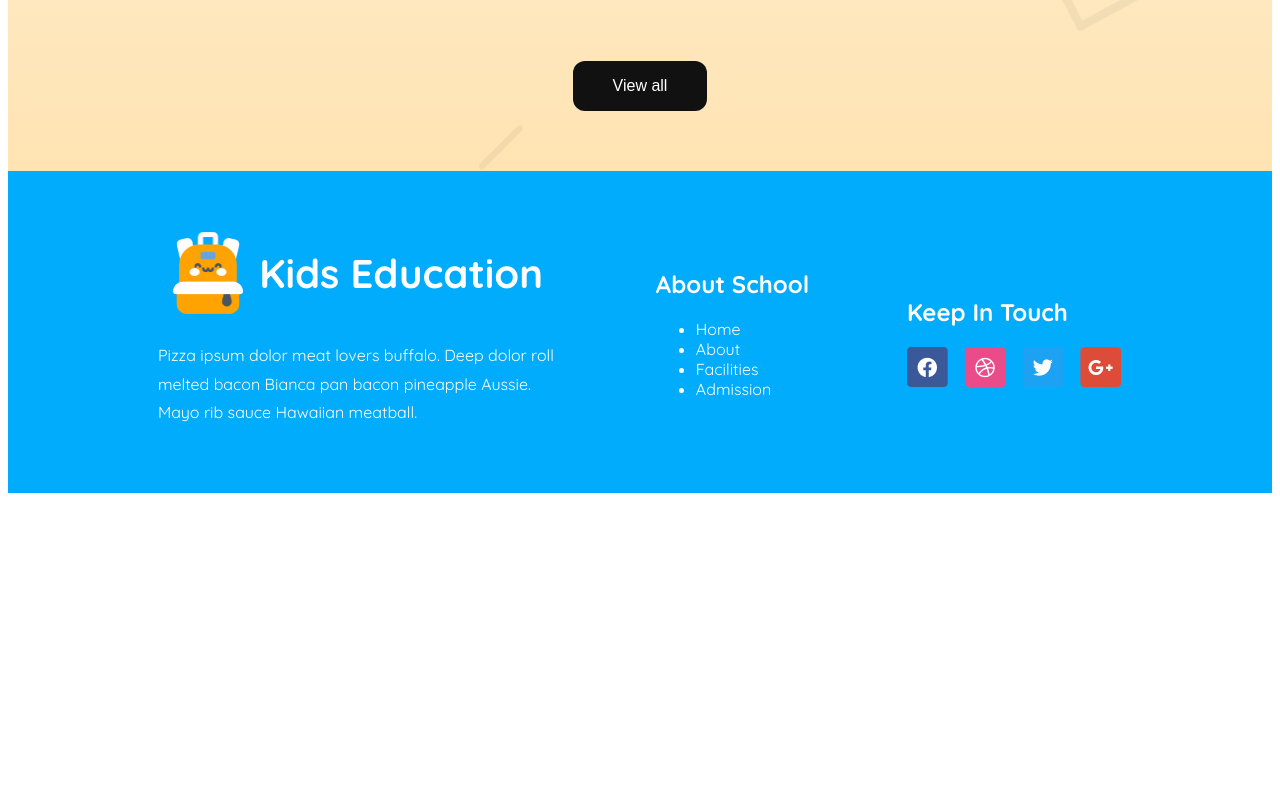
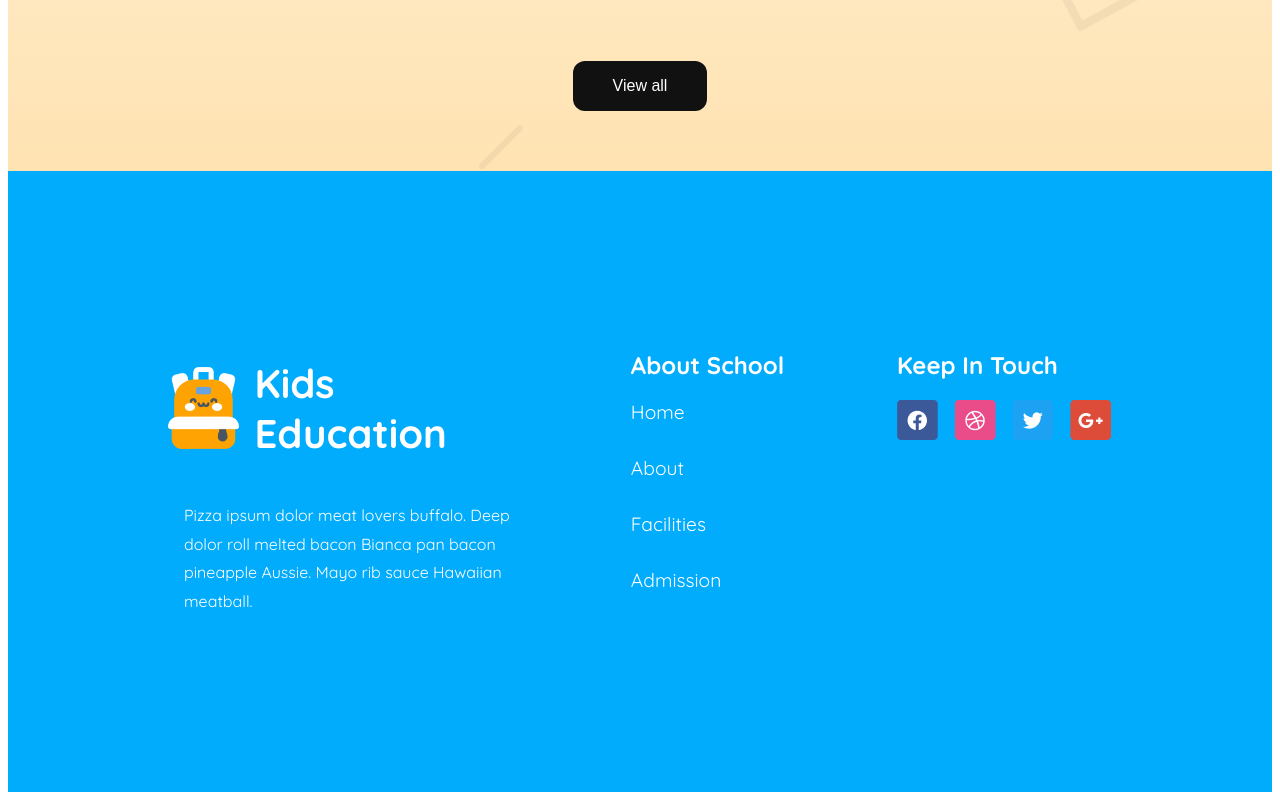
Before and after one commit to daiyankabir/kids-school, a plain HTML site: page index.html in a window 1280 px wide. Shown: the part 2549-3349 px from the top of the page. Before the commit the page ends 3050 px from the top, so only its background shows below. Drawn offline with Linux system fonts and the light colour scheme.

Commit message:
for desktop done

```diff
--- a/index.html
+++ b/index.html
@@ -138,7 +138,7 @@
     </section>
     <footer class="footer ">
         <div class="footer-container display-flex text-color5">
-            <div style="max-width: 400px;">
+            <div class="footer-tag">
                 <div class="tag display-flex">
                     <img src="../kids-school/assets/image.png" style="max-width: 82px; max-height: 82px;" alt="">
                     <h1>Kids
@@ -150,16 +150,15 @@
                     Mayo rib sauce Hawaiian meatball.
                 </p>
             </div>
-            <div>
+            <div class="nav display-flex">
                 <h2>About School</h2>
-                <nav>
-                    <ul>
-                        <li>Home</li>
-                        <li>About</li>
-                        <li>Facilities</li>
-                        <li>Admission</li>
-                    </ul>
-                </nav>
+                <!-- <div> -->
+                <a href="" class="link text-color5">Home</a></li>
+                <a href="" class="link text-color5">About</a></li>
+                <a href="" class="link text-color5">Facilities</a></li>
+                <a href="" class="link text-color5">Admission</a></li>
+
+                <!-- </div> -->
             </div>
             <div>
                 <h2>Keep In Touch</h2>
--- a/styles/styles.css
+++ b/styles/styles.css
@@ -180,7 +180,8 @@
 
 }
 
-.box-container a {
+.box-container a,
+.footer-container>nav a {
     text-decoration: none;
     font-size: 1rem;
     font-weight: 700;
@@ -327,12 +328,20 @@
 .footer {
 
     background: rgb(1, 172, 253);
-    padding: 50px 50px;
+    padding: 10rem 10rem;
 }
 
 .footer-container {
-    justify-content: space-evenly;
-    align-items: center;
+    justify-content: space-between;
+    align-items: flex-start;
+}
+
+.footer-tag {
+    max-width: 350px;
+}
+
+.footer-tag p {
+    padding-left: 1rem;
 }
 
 .tag {
@@ -340,3 +349,22 @@
     justify-content: center;
     align-items: center;
 }
+
+
+
+.link {
+    color: white;
+    text-decoration: none;
+    font-weight: 400;
+    font-size: 1.2rem;
+    text-align: start;
+    margin-bottom: 2rem;
+}
+
+.nav {
+    flex-direction: column;
+    justify-content: flex-start;
+    align-items: flex-start;
+    max-width: 400px;
+
+}
```
